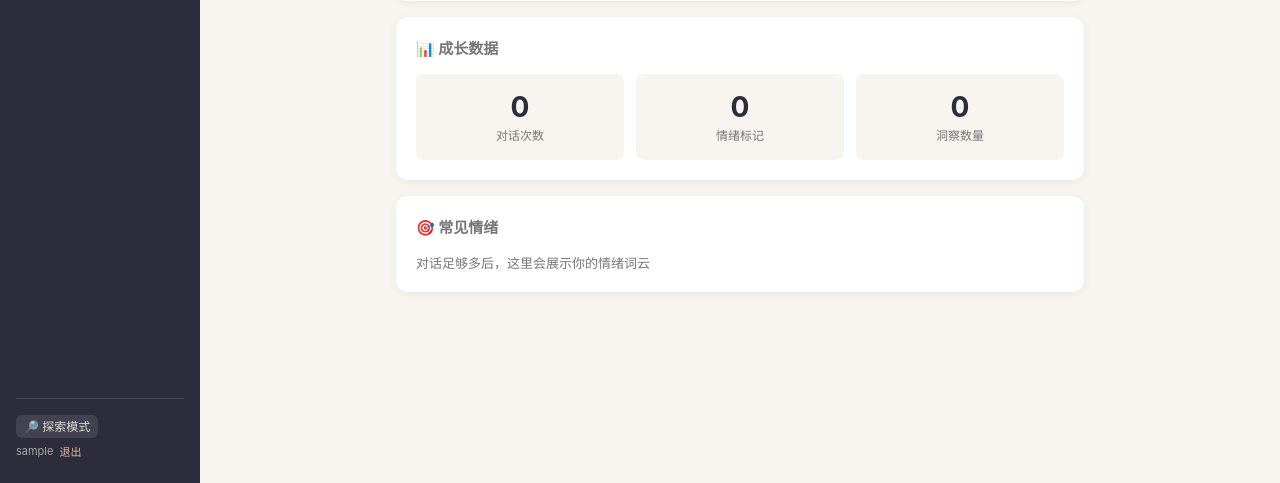
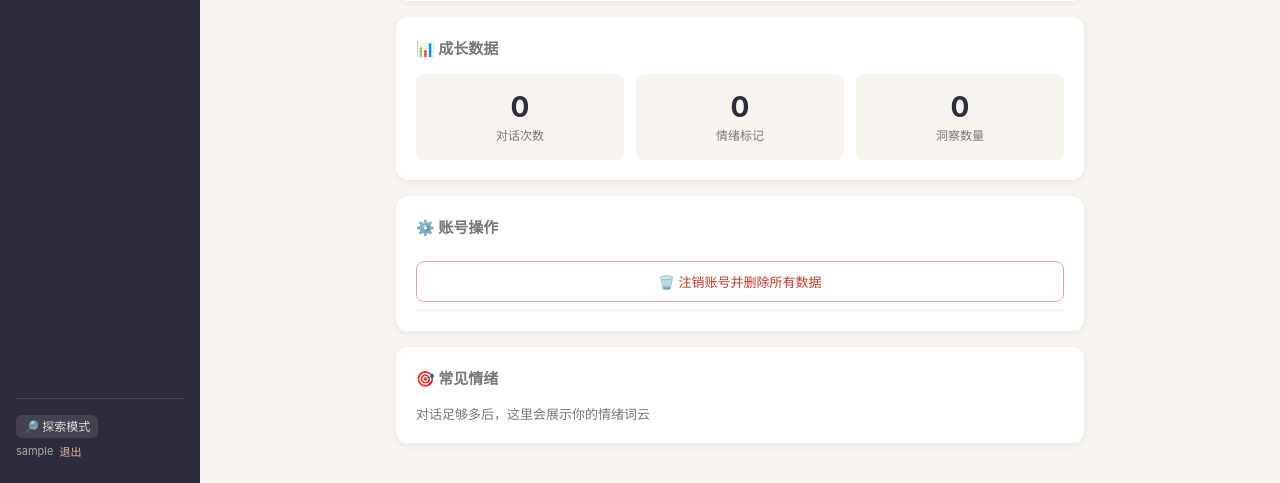
Before and after one commit to zzzmy77/xiaoxu-self-observation, a Flask app: page /profile/ in a window 1280 px wide. Shown: the part 583-1066 px from the top of the page. Run offline with Flask 3, Linux system fonts and the light colour scheme; the visitor is signed in with stand-in values (Sample User, id 1); data that the repository does not hold is empty.

Commit message:
feat: 用户注销+删除所有数据功能，含密码验证+chroma清理

```diff
--- a/routes/profile.py
+++ b/routes/profile.py
@@ -7,6 +7,9 @@ from models.user import User
 from models.session import Session
 from models.insight import Insight
 from models.message import Message
+from models.diary import Diary
+from models.monthly_summary import MonthlySummary
+from models.analytics import AnalyticsEvent
 
 profile_bp = Blueprint("profile", __name__, url_prefix="/profile")
 
@@ -79,3 +82,49 @@ def update():
     user.profile = profile
     db.session.commit()
     return jsonify({"status": "ok", "profile": profile, "settings": settings})
+
+
+@profile_bp.route("/api/delete-account", methods=["POST"])
+@login_required
+def delete_account():
+    """Permanently delete the current user and all associated data."""
+    import logging
+    logger = logging.getLogger(__name__)
+
+    user = current_user
+    data = request.get_json() or {}
+    password = data.get("password", "")
+
+    if not user.check_password(password):
+        return jsonify({"status": "error", "message": "密码错误"}), 403
+
+    uid = user.id
+    username = user.username
+
+    try:
+        # 1. Delete data without cascade
+        Diary.query.filter_by(user_id=uid).delete()
+        MonthlySummary.query.filter_by(user_id=uid).delete()
+        AnalyticsEvent.query.filter_by(user_id=uid).delete()
+
+        # 2. Delete chroma vector store (if any)
+        try:
+            from agents.knowledge_store import KnowledgeStore
+            ks = KnowledgeStore(uid)
+            ks.clear()
+        except Exception:
+            pass
+
+        # 3. Delete user (cascades to sessions, messages, insights)
+        from flask_login import logout_user
+        db.session.delete(user)
+        db.session.commit()
+        logout_user()
+
+        logger.info("Account deleted: user_id=%d username=%s", uid, username)
+        return jsonify({"status": "ok", "message": "账号已永久删除"})
+
+    except Exception as e:
+        db.session.rollback()
+        logger.error("Delete account failed for user %d: %s", uid, e)
+        return jsonify({"status": "error", "message": "删除失败"}), 500
--- a/templates/profile.html
+++ b/templates/profile.html
@@ -1,5 +1,15 @@
 {% extends "base.html" %}
 {% block content %}
+<style>
+.btn-delete-account {
+    display: block; width: 100%; padding: 10px;
+    background: transparent; color: #C0392B;
+    border: 1px solid #E8A0A0; border-radius: 8px;
+    font-size: 13px; cursor: pointer;
+    transition: background 0.2s;
+}
+.btn-delete-account:hover { background: #FFF0F0; }
+</style>
 <div class="profile-container">
     <div class="profile-header">
         <h2>👤 我的</h2>
@@ -74,6 +84,16 @@
                 <span class="stat-value" id="insightCount">{{ user.profile.get('total_sessions', 0) // 2 }}</span>
                 <span class="stat-label">洞察数量</span>
             </div>
+        </div>
+    </div>
+
+    <!-- Account Actions -->
+    <div class="profile-card">
+        <h3>⚙️ 账号操作</h3>
+        <div class="profile-field">
+            <button id="btnDeleteAccount" class="btn-delete-account">
+                🗑️ 注销账号并删除所有数据
+            </button>
         </div>
     </div>
 
@@ -156,6 +176,32 @@
                 container.appendChild(span);
             });
         });
+
+    // Delete account
+    var delBtn = document.getElementById('btnDeleteAccount');
+    if (delBtn) {
+        delBtn.addEventListener('click', function () {
+            var pwd = prompt('⚠️ 确认注销？请输入密码以永久删除所有数据（包括对话、日记、洞察、月报）。此操作不可恢复。');
+            if (!pwd) return;
+            fetch('/profile/api/delete-account', {
+                method: 'POST',
+                headers: {'Content-Type': 'application/json'},
+                body: JSON.stringify({password: pwd}),
+            })
+            .then(function(r) { return r.json(); })
+            .then(function(d) {
+                if (d.status === 'ok') {
+                    alert('账号已永久删除');
+                    window.location.href = '/auth/login';
+                } else {
+                    alert('删除失败：' + (d.message || '未知错误'));
+                }
+            })
+            .catch(function() {
+                alert('网络错误，请重试');
+            });
+        });
+    }
 })();
 </script>
 {% endblock %}
```
